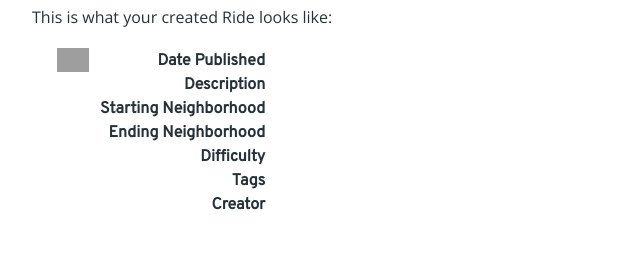
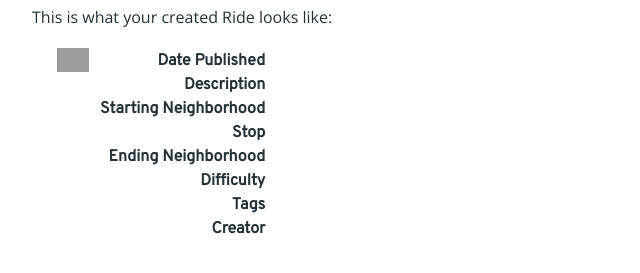
Before and after one commit to marlonliu/DivAssist, a Django app: page /rides/ride_created/ in a window 1280 px wide. Shown: the part 30-303 px from the top of the page, without its empty margins (0-640 px from the left). Run offline with Django 3.2, Linux system fonts and the light colour scheme; data that the repository does not hold is empty; some libraries are stand-ins or nearby versions; grey boxes are pictures that could not be loaded.

Commit message:
stops mostly working

```diff
--- a/divassist/divassist_web/models.py
+++ b/divassist/divassist_web/models.py
@@ -8,6 +8,8 @@ class Station(models.Model):
     station_address = models.CharField(max_length=200)
     station_lat = models.FloatField(default=0)
     station_long = models.FloatField(default=0)
+    def __str__(self):
+        return self.station_name
 
 class UserProfile(models.Model):
     user = models.OneToOneField(User, on_delete=models.CASCADE)
--- a/divassist/divassist_web/templates/divassist_web/rides/ride_created.html
+++ b/divassist/divassist_web/templates/divassist_web/rides/ride_created.html
@@ -24,6 +24,13 @@
                     <tr><td class="detail-name">Date Published</td><td>{{ ride.pub_date }}</td></tr>
                     <tr><td class="detail-name">Description</td><td>{{ ride.desc_text }}</td></tr>
                     <tr><td class="detail-name">Starting Neighborhood</td><td>{{ ride.s_neighborhood }}</td></tr>
+                    <tr><td class="detail-name">Stop</td>
+                        <td>
+                            {% for stop in stops %}
+                                {{ stop.station.station_name }},
+                            {% endfor %}
+                        </td>
+                    </tr>
                     <tr><td class="detail-name">Ending Neighborhood</td><td>{{ ride.e_neighborhood }}</td></tr>
                     <tr><td class="detail-name">Difficulty</td><td>{{ ride.difficulty }}</td></tr>
                     <tr><td class="detail-name">Tags</td>
--- a/divassist/divassist_web/views.py
+++ b/divassist/divassist_web/views.py
@@ -105,9 +105,11 @@ def add_ride(request):
             new_ride.save()
 
             # Create stops along the way
-            stop = form.cleaned_data['stop']
-            new_stop = Stop(ride=new_ride, number=stop, station=burr)
+            stop_station = form.cleaned_data['stop']
+            print(stop_station.station_name)
+            new_stop = Stop(ride=new_ride, number=1, station=stop_station)
             new_stop.save()
+            print(new_stop.ride.title_text)
 
             # Associate tags with ride, creating tag if it doesn't already exist
             tags_string = form.cleaned_data['tags']
@@ -135,6 +137,7 @@ def ride_created(request):
     return render(request, 'divassist_web/rides/ride_created.html', {
         'user': request.user,
         'ride': ride,
+        'stops': Stop.objects.filter(ride=ride),
         'tags': Tag.objects.filter(rides=ride)
     })
 
```
Also changed, not shown: divassist/divassist_web/forms.py (+6 -4 lines), 1 other file.
